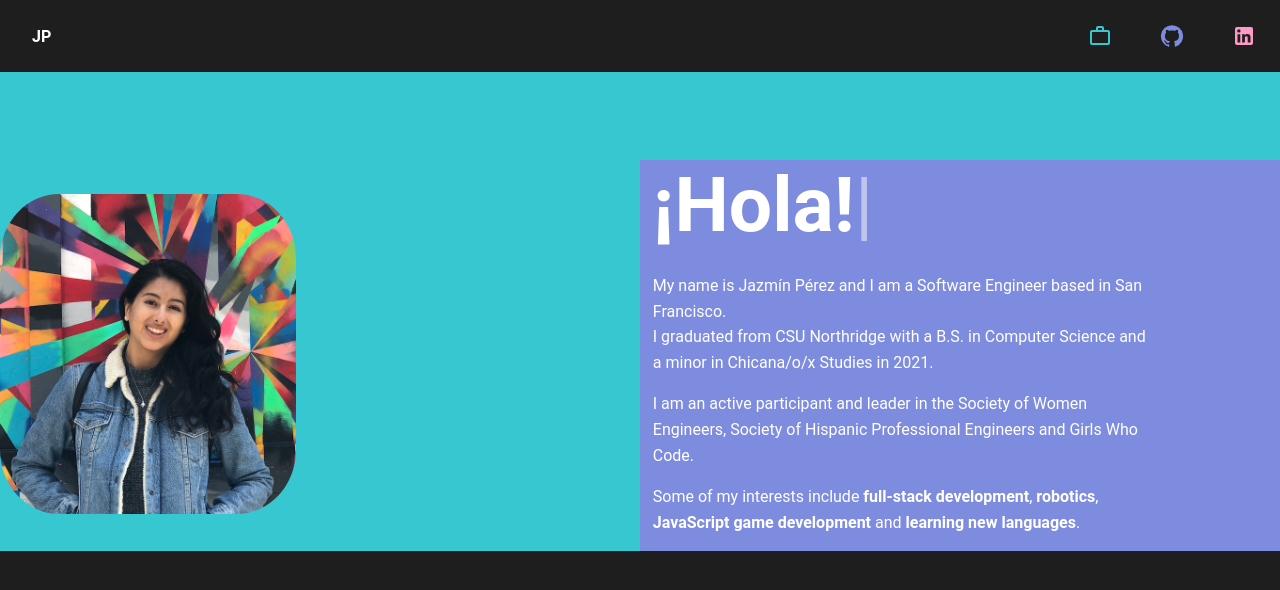
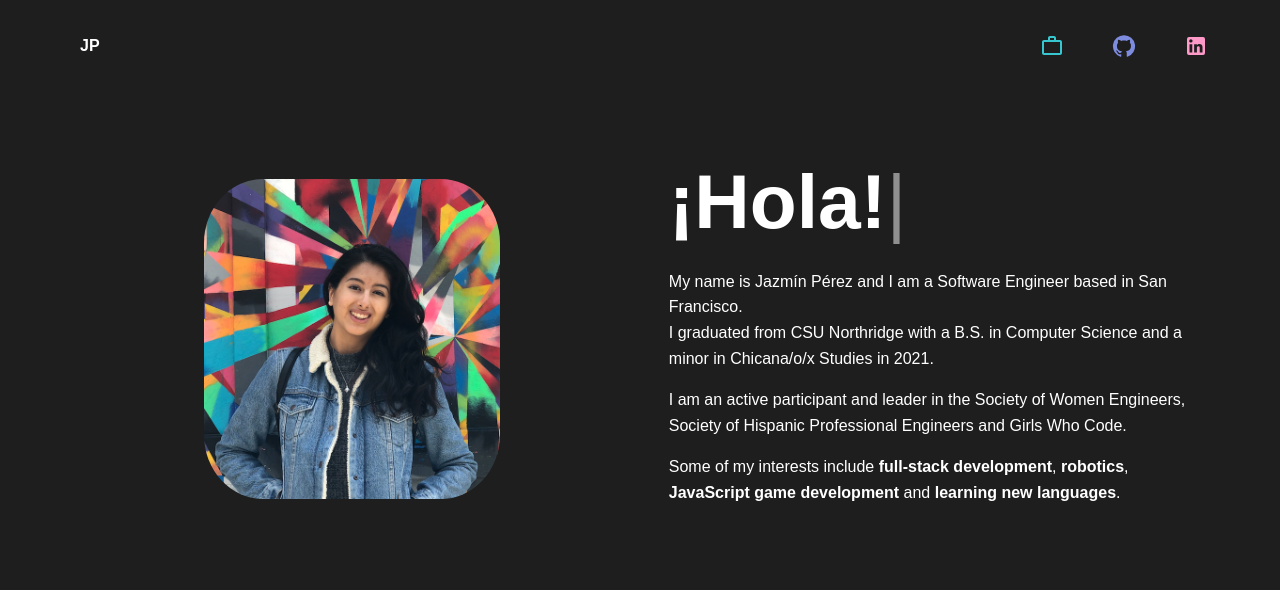
Before and after one commit to jazperez/portfolio, a React (Create React App) app: page /portfolio/experience in a window 1280 px wide. Shown: the top 590 px of the page. Built offline with nearby package versions, Linux system fonts and the light colour scheme.

Commit message:
PORT-28 Improve grid display and layout

```diff
--- a/src/components/about/About.js
+++ b/src/components/about/About.js
@@ -33,13 +33,17 @@ const Home = () => {
 			direction={isScreenNarrow ? "column" : "row"}
 			justifyContent="center"
 			alignItems="center"
-			className="blue-background about-container"
+			className="about-container"
 		>
-			<Grid item xs={6} sm={6} md={6} className="pink-backgound">
-				<img src={profilePicture} className="profile-pic" alt="Jaz's profile" />
+			<Grid container item  xs={6} sm={6} md={6} justifyContent="center" alignContent='center'>
+                    <img
+						src={profilePicture}
+						className="profile-pic"
+						alt="Jaz's profile"
+					/>
 			</Grid>
-			<Grid item xs={6} sm={6} md={6} className="purple-background">
-				<div className="welcome-content">
+			<Grid container item  xs={6} sm={6} md={6} justifyContent="center" alignContent='center'>
+				<div className="about-content">
 					<span className="title">
 						<span className="greeting" ref={textRef}></span>
 					</span>
@@ -62,19 +66,6 @@ const Home = () => {
 				</div>
 			</Grid>
 		</Grid>
-		// <div className="App">
-		//     <div className="about-container">
-		//         <img src={profilePicture} className="profile-pic" alt="Jaz's profile" />
-		//         <div className="welcome-content">
-		//             <span className="title">
-		//                 <span className="greeting" ref={textRef}></span>
-		//             </span>
-		//             <p className="bio">My name is Jazmín Pérez and I am a Software Engineer based in San Francisco.<br></br>I graduated from CSU Northridge with a B.S. in Computer Science and a minor in Chicana/o/x Studies in 2021.</p>
-		//             <p className="bio">I am an active participant and leader in the Society of Women Engineers, Society of Hispanic Professional Engineers and Girls Who Code.</p>
-		//             <p className="bio">Some of my interests include <strong>full-stack development</strong>, <strong>robotics</strong>, <strong>JavaScript game development</strong> and <strong>learning new languages</strong>.</p>
-		//         </div>
-		//     </div>
-		// </div>
 	);
 };
 
--- a/src/components/about/about.scss
+++ b/src/components/about/about.scss
@@ -1,14 +1,17 @@
 @import "src/global.scss";
 
 .about-container {
-    padding-top: 10em;
+    padding-top: 10%;
+    @media (max-width: $mobile-breakpoint) {
+        padding-top: 20%;
+    }
+    padding-left: 5%;
+    padding-right: 5%;
 }
 
-.welcome-content {
+.about-content {
     font-family: $font-stack;
-    display: block;
-    margin-left: 2%;
-    margin-right: 20%;
+    margin: 5%;
 }
 .title {
     font-size: 6vw;
@@ -25,7 +28,7 @@
 .bio {
     color: $font-color;
     line-height: 1.6em;
-    font-size: 1rem;
+    font-size: 1em;
 }
 .profile-pic {
     border-radius: 20%;
--- a/src/components/navbar/navbar.scss
+++ b/src/components/navbar/navbar.scss
@@ -3,10 +3,7 @@
 $font-size: 1em;
 
 .navbar {
-    display: block;
-    width: 100%;
-    margin: 0;
-    padding: 1em;
+    padding: 2% 5% 2% 5%;
     position: fixed;
     overflow: hidden;
     background-color: $base-color;
--- a/src/global.scss
+++ b/src/global.scss
@@ -5,7 +5,7 @@ $cbpk-purple: #7E8CE0;
 $cbpk-pink: #FF99C8;
 $font-color: white;
 
-$font-stack: "Roboto", Sans-serif;
+$font-stack: "Montserrat", Sans-serif;
 
 $desktop-breakpoint: 1120px;
 $tablet-breakpoint: 800px;
```
